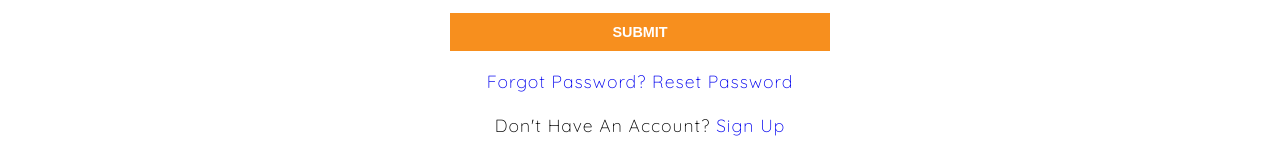
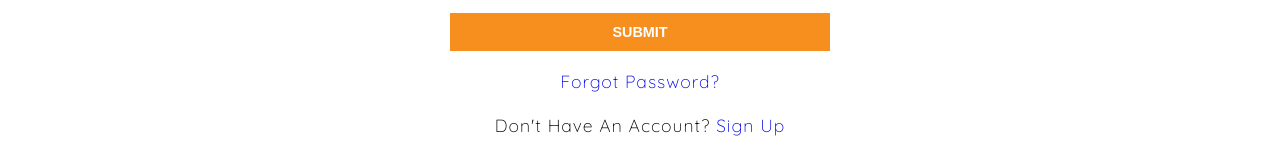
Before and after one commit to dngst/brightevents, a React (Create React App) app: page /login in a window 1280 px wide. Shown: the part 228-388 px from the top of the page. Built offline with nearby package versions, Linux system fonts and the light colour scheme.

Commit message:
Edit forgot pass link

```diff
--- a/src/pages/login/Login.js
+++ b/src/pages/login/Login.js
@@ -19,7 +19,7 @@ const Login = () => {
             <PasswordInput placeholder="password" />
             <Button primary>submit</Button>
             <Paragraph capitalize>
-                <Link to="/resetpassword">forgot password? reset password</Link>
+                <Link to="/resetpassword">forgot password?</Link>
             </Paragraph>
             <Paragraph capitalize>
                 Don't have an account?<Link to="/signup"> sign up</Link>
```
